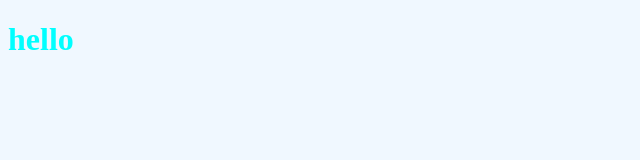
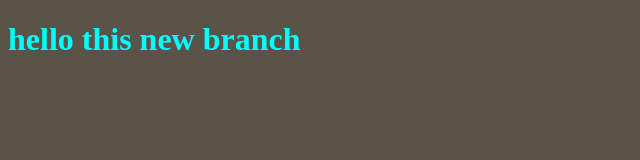
Before and after one commit to AhmedObaida/github-first-app, a plain HTML site: page index.html in a window 1280 px wide. Shown: the whole page, without its empty margins (0-640 px from the left). Drawn offline with Linux system fonts and the light colour scheme.

Commit message:
changing style for the new branch

```diff
--- a/index.html
+++ b/index.html
@@ -8,7 +8,7 @@
     <link rel="stylesheet" href="style.css">
 </head>
 <body>
-    <h1>hello</h1>
+    <h1>hello this new branch</h1>
 
     <script src="app.js"></script>
 </body>
--- a/style.css
+++ b/style.css
@@ -3,5 +3,5 @@ h1{
 }
 
 body{
-    background-color: aliceblue;
+    background-color: rgb(90, 83, 72);
 }
```
